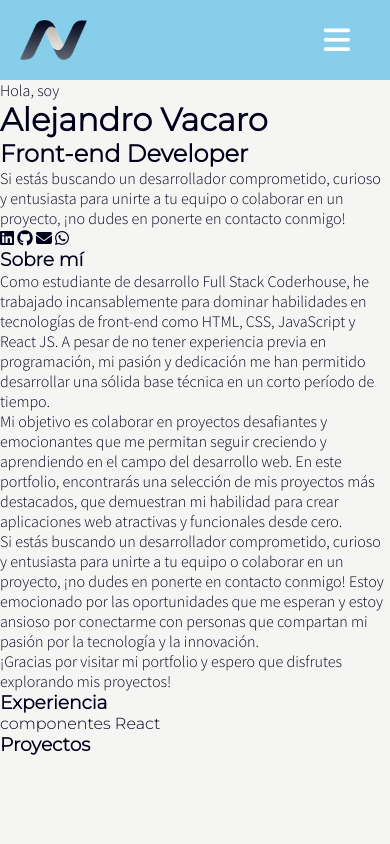
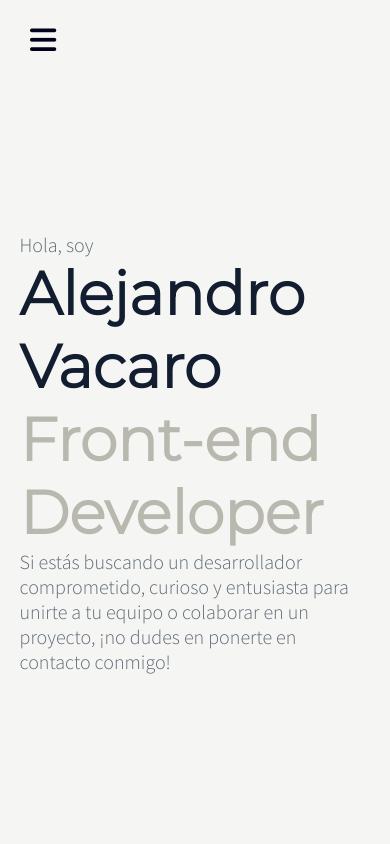
Before and after one commit to AlejandroVacaro/portfolio, a plain HTML site: page index.html in a window 390 px wide. Shown: the top 844 px of the page. Drawn offline with Linux system fonts and the light colour scheme.

Commit message:
Se mejora visualización de menú en versión mobile y se desarrolla la vista de inicio.

```diff
--- a/index.html
+++ b/index.html
@@ -22,10 +22,10 @@
             <label for="check" class="checkbtn">
                 <i class="fa-solid fa-bars"></i>
             </label>
-            <a href="#"><img src="./img/solo_logo_vacio.png" alt="logo"></a>
             <ul>
+                <li><a href="">Inicio</a></li>
                 <li><a href="">Sobre mi</a></li>
-                <li><a href="">Experiencia</a></li>
+                <li><a href="">Formación</a></li>
                 <li><a href="">Proyectos</a></li>
                 <li><button>Currículum</button></li>
             </ul>
@@ -36,23 +36,21 @@
         </nav>
     </header>
     <main>
-        <p>Hola, soy</p>
-        <h1 class="titulos">Alejandro Vacaro</h1>
-        <h2 class="titulos">Front-end Developer</h2>
-        <p>Si estás buscando un desarrollador comprometido, curioso y entusiasta para unirte a tu equipo o colaborar en
-            un proyecto, ¡no dudes en ponerte en contacto conmigo!
-        </p>
-        <div>
-            <i class="fa-brands fa-linkedin"></i>
-            <i class="fa-brands fa-github"></i>
-            <i class="fa-solid fa-envelope"></i>
-            <i class="fa-brands fa-whatsapp"></i>
+        <div class="homeText">
+            <p>Hola, soy</p>
+            <h1 class="titulos">Alejandro Vacaro</h1>
+            <h2 class="titulos">Front-end Developer</h2>
+            <p>Si estás buscando un desarrollador comprometido, curioso y entusiasta para unirte a tu equipo o colaborar
+                en
+                un proyecto, ¡no dudes en ponerte en contacto conmigo!
+            </p>
         </div>
     </main>
-    <section>
+    <section class="aboutme">
         <h3 class="titulos">Sobre mí</h3>
-        <!-- <img src="./img/foto_av.jpeg" alt="Foto de Alejandro Vacaro"> -->
-        <p>Como estudiante de desarrollo Full Stack Coderhouse, he trabajado incansablemente para dominar habilidades en
+        <img src="./img/foto_av.jpeg" alt="Foto de Alejandro Vacaro">
+        <p>Como estudiante de desarrollo Full Stack en Coderhouse, he trabajado incansablemente para dominar habilidades
+            en
             tecnologías de front-end como HTML, CSS, JavaScript y React JS. A pesar de no tener experiencia previa en
             programación, mi pasión y dedicación me han permitido desarrollar una sólida base técnica en un corto
             período de tiempo.</p>
--- /dev/null
+++ b/sass/_aboutme.scss
@@ -0,0 +1,17 @@
+.aboutme {
+
+    h3 {
+        font-size: 32px;
+        color: #131D30;
+    }
+    img {
+        width: 200px;
+        height: auto;
+        border-radius: 100%;
+    }
+
+    p {
+        color: #5E6A76;
+        font-size: 20px;
+    }
+}
--- /dev/null
+++ b/sass/_home.scss
@@ -0,0 +1,34 @@
+
+main {
+    height: 100vh;
+    margin: auto 5%;
+
+    div {
+        margin: 18vh 0;
+    }
+
+    p {
+        font-size: 20px;
+    }
+
+    .homeText {
+        p {
+            color: #5E6A76;
+            font-size: 20px;
+        }
+
+        h1 {
+            color: #131D30;
+            font-size: 60px;
+            font-weight: bolder;
+            font-family: "Montserrat", sans-serif;
+        }
+
+        h2 {
+            color: #B8B8AF;
+            font-size: 60px;
+            font-weight: bolder;
+            font-family: "Montserrat", sans-serif;
+        }
+    }
+}
--- a/sass/_navbar.scss
+++ b/sass/_navbar.scss
@@ -1,18 +1,19 @@
 header {
+
+
     nav {
 
         height: 80px;
         width: 100%;
-
-        background-color: skyblue;
+        background-color: #F5F5F3;
 
         .checkbtn {
             font-size: 30px;
-            color: white;
-            float: right;
+            color: #00001B;
+            float: left;
             line-height: 80px;
             display: block;
-            margin-right: 40px;
+            margin-left: 30px;
             cursor: pointer;
         }
 
@@ -28,7 +29,7 @@ header {
             position: fixed;
             width: 100%;
             height: 100vh;
-            background: #131d30;
+            background: #00001B;
             opacity: 0.9;
             top: 80px;
             left: -100%;
@@ -37,11 +38,24 @@ header {
 
             li {
                 display: block;
-                margin: 50px 0;
+                margin: 80px 0;
                 line-height: 30px;
 
+                button {
+                    color:#F5F5F3;
+                    background-color: #5E6A76;
+                    text-transform: uppercase;
+                    font-size: 40px;
+                    padding: 10px;
+                    border-radius: 20px;
+                    font-weight: normal;
+                }
+
+
                 a {
-                    font-size: 20px;
+                    font-size: 40px;
+                    color: #F5F5F3;
+                    text-transform: uppercase;
 
                     a:hover,
                     li a.activate {
--- a/sass/styles.scss
+++ b/sass/styles.scss
@@ -2,5 +2,9 @@
 @import "variables";
 @import "general";
 @import "navbar";
+@import "home";
+@import "aboutme";
+@import "formacion";
+@import "proyectos";
 @import "footer";
 @import "mediaQueries";
```
Also changed, not shown: sass/_proyectos.scss (added), sass/formacion.scss (added), styles/formacion.css (added), styles/styles.css, 2 other files.
